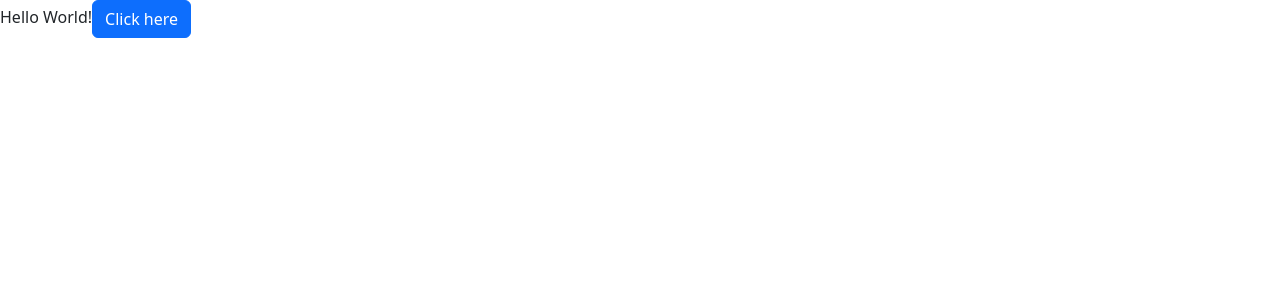
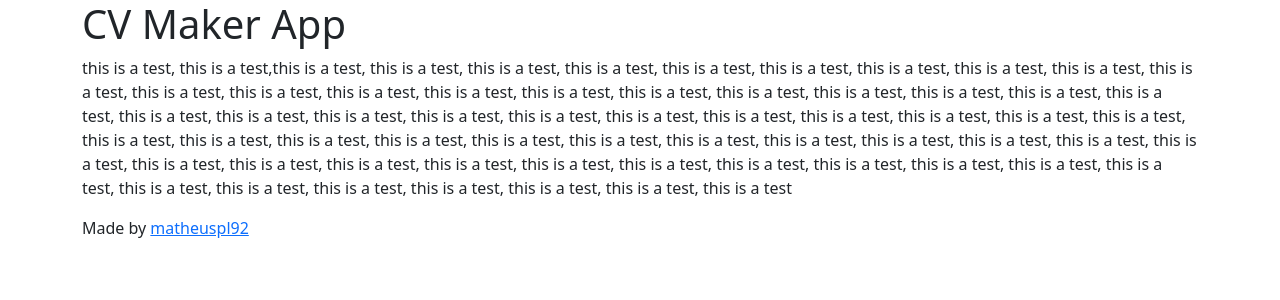
Before and after one commit to matheuspl92/cv-project, a React (Create React App) app: page / in a window 1280 px wide. Shown: the top 300 px of the page. Built offline with nearby package versions, Linux system fonts and the light colour scheme.

Commit message:
Add basic components

```diff
--- a/src/App.js
+++ b/src/App.js
@@ -1,14 +1,25 @@
 import React from "react";
-import { Button } from "react-bootstrap";
+import { Component } from "react";
+import { Container, Row } from "react-bootstrap";
 import 'bootstrap/dist/css/bootstrap.min.css';
+import Header from "./components/Header";
+import Footer from "./components/Footer";
+import Content from "./components/Content";
 
-class App extends React.Component {
+class App extends Component {
   render() {
     return (
-      <div>
-        Hello World!
-        <Button variant='primary'>Click here</Button>
-      </div>
+      <Container>
+        <Row>
+          <Header />
+        </Row>
+        <Row>
+          <Content />
+        </Row>
+        <Row>
+          <Footer />
+        </Row>
+      </Container>
     )
   }
 }
--- /dev/null
+++ b/src/components/Content.js
@@ -0,0 +1,13 @@
+import React from "react";
+import { Component } from "react";
+import { Container } from "react-bootstrap";
+
+export default class Content extends Component {
+    render() {
+        return (
+            <Container>
+                <p>this is a test, this is a test,this is a test, this is a test, this is a test, this is a test, this is a test, this is a test, this is a test, this is a test, this is a test, this is a test, this is a test, this is a test, this is a test, this is a test, this is a test, this is a test, this is a test, this is a test, this is a test, this is a test, this is a test, this is a test, this is a test, this is a test, this is a test, this is a test, this is a test, this is a test, this is a test, this is a test, this is a test, this is a test, this is a test, this is a test, this is a test, this is a test, this is a test, this is a test, this is a test, this is a test, this is a test, this is a test, this is a test, this is a test, this is a test, this is a test, this is a test, this is a test, this is a test, this is a test, this is a test, this is a test, this is a test, this is a test, this is a test, this is a test, this is a test, this is a test, this is a test, this is a test, this is a test, this is a test</p>
+            </Container>
+        )
+    }
+}
--- /dev/null
+++ b/src/components/Footer.js
@@ -0,0 +1,13 @@
+import React from "react";
+import { Component } from "react";
+import { Container } from "react-bootstrap";
+
+export default class Footer extends Component {
+    render() {
+        return (
+            <Container>
+                <p>Made by <a href="https://github.com/matheuspl92/weather-app" rel="noopener noreferrer" target="_blank">matheuspl92</a></p>
+            </Container>
+        )
+    }
+}
--- /dev/null
+++ b/src/components/Header.js
@@ -0,0 +1,13 @@
+import React from "react";
+import { Component } from "react";
+import { Container } from "react-bootstrap";
+
+export default class Header extends Component {
+    render() {
+        return (
+            <Container>
+                <h1>CV Maker App</h1>
+            </Container>
+        )
+    }
+}
```
Also changed, not shown: public/manifest.json.
